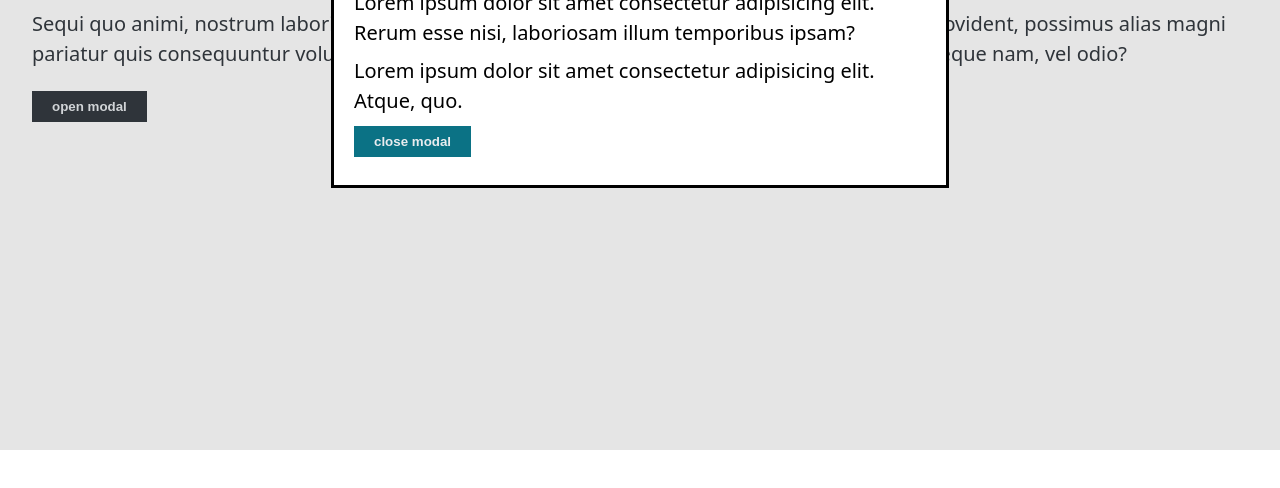
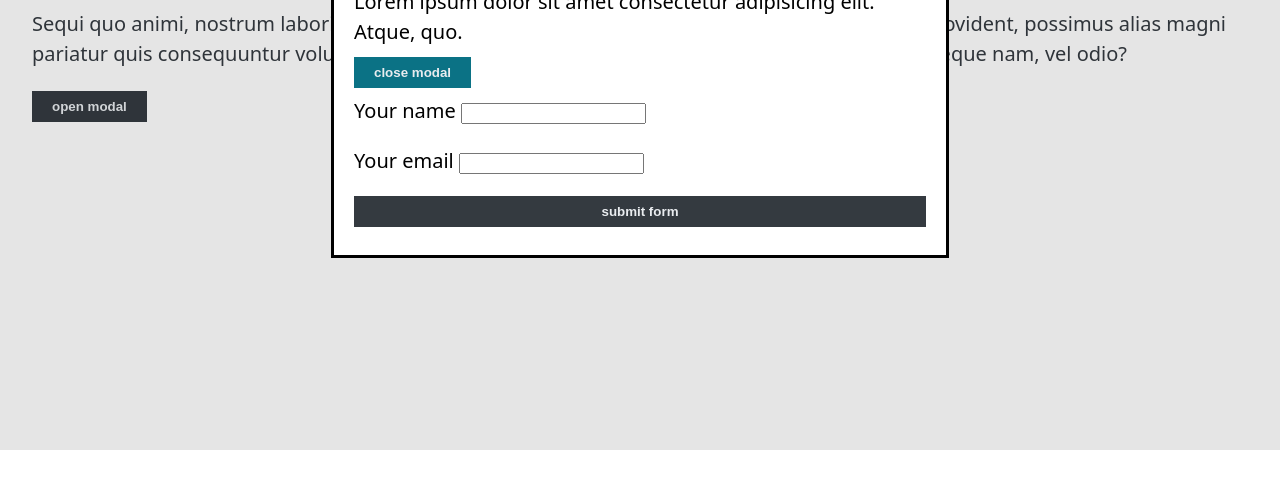
Before and after one commit to Annie-Huang/popup-modals-from-dialog, a website: page index.html in a window 1280 px wide. Both pictures are taken after a click on the button "open modal". Shown: the part 350-838 px from the top of the page. Drawn offline with Linux system fonts and the light colour scheme.

Commit message:
Show how to close the <dialog> if there is a form (through submit)

```diff
--- a/index.html
+++ b/index.html
@@ -49,6 +49,13 @@
         Lorem ipsum dolor sit amet consectetur adipisicing elit. Atque, quo.
       </p>
       <button class="button close-button">close modal</button>
+
+      <!-- If your form is placed inside the <dialog> and you have method='dialog', onSubmit will close the <dialog>     -->
+      <form class="form" method="dialog">
+        <label>Your name <input type="text" /></label>
+        <label>Your email <input type="email" /></label>
+        <button class="button" type="submit">submit form</button>
+      </form>
     </dialog>
 
     <!--
--- a/style.scss
+++ b/style.scss
@@ -43,3 +43,8 @@ h1 em {
 .button:focus {
   background: var(--cyan-9);
 }
+
+form {
+  display: grid;
+  gap: 1em;
+}
```
Also changed, not shown: style.css, 1 other file.
